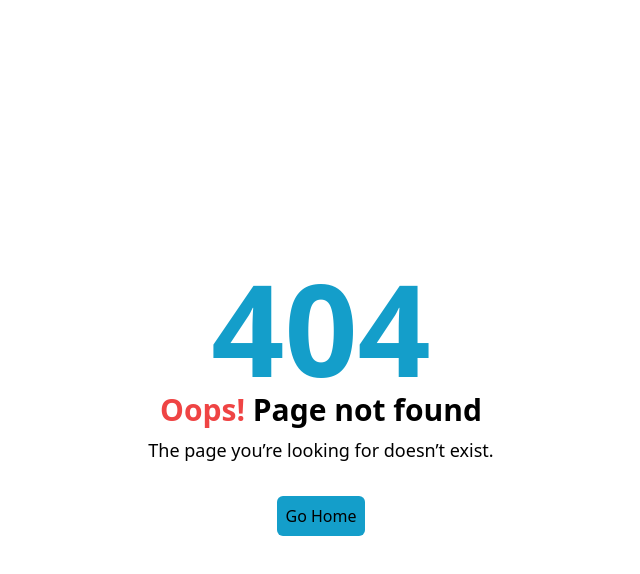
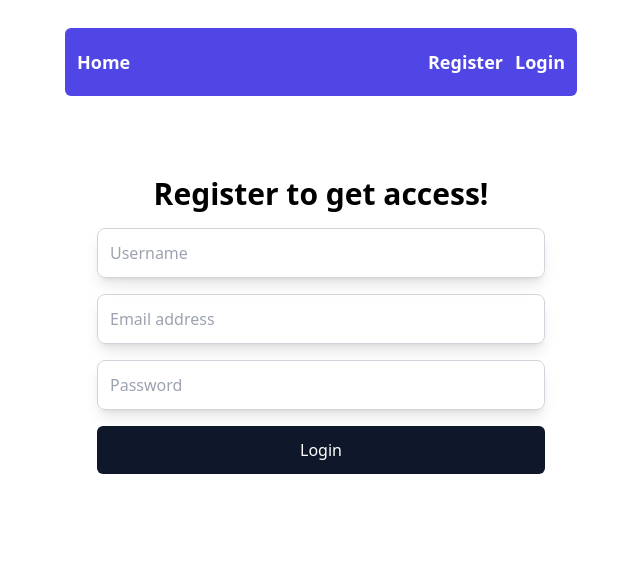
Before and after one commit to codeawy/fullstack-todo-app-online-course, a React (Vite) app: page /register in a window 1280 px wide. Before the commit this address had no page. Shown: the top 574 px of the page, without its empty margins (319-959 px from the left). Built offline with nearby package versions, Linux system fonts and the light colour scheme.

Commit message:
register page

```diff
--- a/src/components/Navbar.tsx
+++ b/src/components/Navbar.tsx
@@ -7,9 +7,14 @@ const Navbar = () => {
         <li className="text-white duration-200 font-semibold text-lg">
           <NavLink to="/">Home</NavLink>
         </li>
-        <li className="text-white duration-200 font-semibold text-lg">
-          <NavLink to="/login">Login</NavLink>
-        </li>
+        <p className="flex items-center space-x-3">
+          <li className="text-white duration-200 font-semibold text-lg">
+            <NavLink to="/register">Register</NavLink>
+          </li>
+          <li className="text-white duration-200 font-semibold text-lg">
+            <NavLink to="/login">Login</NavLink>
+          </li>
+        </p>
       </ul>
     </nav>
   );
--- a/src/components/errors/ErrorHandler.tsx
+++ b/src/components/errors/ErrorHandler.tsx
@@ -33,14 +33,14 @@ const ErrorHandler = ({ statusCode = 500, title = "Server Error" }: IProps) => {
         <div className="flex items-center justify-center space-x-4 my-10">
           <Link
             to={"/"}
-            className="inline-block bg-[#149eca] p-2 text-white hover:!text-white rounded-md"
+            className="inline-block bg-indigo-600 p-2 text-white hover:!text-white rounded-md"
             reloadDocument
           >
             Home
           </Link>
           <Link
             to={pathname}
-            className="inline-block bg-[#149eca] p-2 text-white hover:!text-white rounded-md"
+            className="inline-block bg-indigo-600 p-2 text-white hover:!text-white rounded-md"
             reloadDocument
           >
             Refresh
--- a/src/pages/PageNotFound.tsx
+++ b/src/pages/PageNotFound.tsx
@@ -6,12 +6,12 @@ const PageNotFound = () => {
       <div className="px-4 lg:py-12">
         <div className="lg:gap-4 lg:flex">
           <div className="flex flex-col items-center justify-center md:py-24 lg:py-32">
-            <h1 className="font-bold text-[#149eca] text-9xl">404</h1>
+            <h1 className="font-bold text-indigo-600 text-9xl">404</h1>
             <p className="mb-2 text-2xl font-bold text-center  md:text-3xl">
               <span className="text-red-500">Oops!</span> <span>Page not found</span>
             </p>
             <p className="mb-8 text-center md:text-lg">The page you’re looking for doesn’t exist.</p>
-            <Link to={"/"} className="inline-block bg-[#149eca] p-2 hover:!text-white rounded-md" reloadDocument>
+            <Link to={"/"} className="inline-block bg-indigo-600 p-2 text-white rounded-md" reloadDocument>
               Go Home
             </Link>
           </div>
--- /dev/null
+++ b/src/pages/Register.tsx
@@ -0,0 +1,19 @@
+import Button from "../components/ui/Button";
+import Input from "../components/ui/Input";
+
+const RegisterPage = () => {
+  return (
+    <div className="max-w-md mx-auto">
+      <h2 className="text-center mb-4 text-3xl font-semibold">Register to get access!</h2>
+      <form className="space-y-4">
+        <Input placeholder="Username" />
+        <Input placeholder="Email address" />
+        <Input placeholder="Password" />
+
+        <Button fullWidth>Login</Button>
+      </form>
+    </div>
+  );
+};
+
+export default RegisterPage;
--- a/src/router/index.tsx
+++ b/src/router/index.tsx
@@ -5,6 +5,7 @@ import RootLayout from "../pages/Layout";
 import ErrorHandler from "../components/errors/ErrorHandler";
 import HomePage from "../pages";
 import LoginPage from "../pages/Login";
+import RegisterPage from "../pages/Register";
 
 const isLoggedIn = false;
 const userData: { email: string } | null = isLoggedIn ? { email: "email@gmail.com" } : null;
@@ -30,6 +31,14 @@ const router = createBrowserRouter(
             </ProtectedRoute>
           }
         />
+        <Route
+          path="register"
+          element={
+            <ProtectedRoute isAllowed={!isLoggedIn} redirectPath="/login" data={userData}>
+              <RegisterPage />
+            </ProtectedRoute>
+          }
+        />
       </Route>
 
       {/* Page Not Found */}
```
